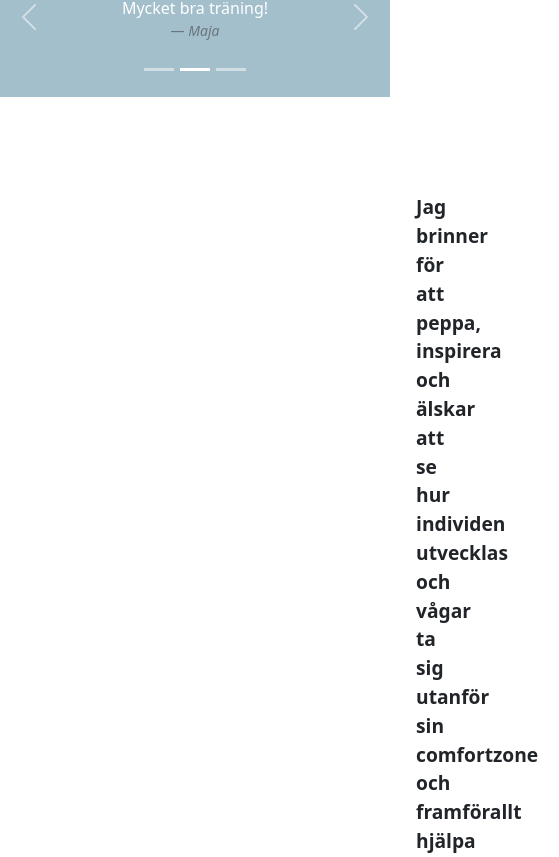
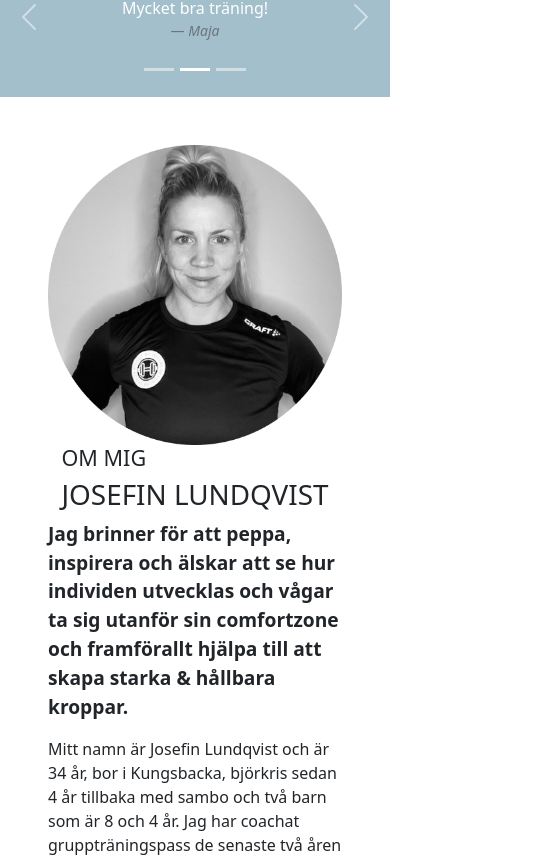
Before and after one commit to JannieBackman/examensarbete, a React (Create React App) app: page / in a window 390 px wide. Shown: the part 4967-5824 px from the top of the page, 559 px wide, since content can reach past the window. Built offline with nearby package versions, Linux system fonts and the light colour scheme; a web font is replaced by a local one.

Commit message:
responsive start about section

```diff
--- a/src/components/About.css
+++ b/src/components/About.css
@@ -13,9 +13,35 @@
   letter-spacing: 0.5rem;
 }
 
+.about-imgTitle {
+  display: flex;
+  align-items: center;
+}
 .about-intro {
   font-size: larger;
 }
 .about-text {
   width: 75%;
 }
+
+@media (max-width: 2000px) {
+  .about-container {
+    flex-direction: column;
+    margin: 3rem;
+  }
+}
+
+@media (max-width: 1000px) {
+  .about-imgTitle {
+    flex-direction: column;
+    justify-content: flex-start;
+  }
+  .about-title,
+  .about-container {
+    padding: 0;
+  }
+
+  .about-text {
+    width: 100%;
+  }
+}
--- a/src/components/About.jsx
+++ b/src/components/About.jsx
@@ -1,21 +1,28 @@
-import aboutMe from './assets/AboutMe.png';
-import './About.css';
+import aboutMe from "./assets/AboutMe.png";
+import "./About.css";
 
 function About() {
   return (
-    <div className="about-container" id="about-section">
-      <img src={aboutMe} alt="aboutme" width={300} />
-      <div className="about-title">
-        <h4>Om mig</h4>
-        <h1>Josefin Lundqvist</h1>
+    <div className='about-container' id='about-section'>
+      <div className='about-imgTitle'>
+        <img
+          src={aboutMe}
+          alt='aboutme'
+          width={300}
+          style={{ maxWidth: "100%", height: "auto" }}
+        />
+        <div className='about-title'>
+          <h4>Om mig</h4>
+          <h1>Josefin Lundqvist</h1>
+        </div>
       </div>
-      <div className="about-text">
-        <p className="about-intro">
+      <div className='about-text'>
+        <p className='about-intro'>
           <strong>
             Jag brinner för att peppa, inspirera och älskar att se hur individen
             utvecklas och vågar ta sig utanför sin comfortzone och framförallt
             hjälpa till att skapa starka & hållbara kroppar.
-          </strong>{' '}
+          </strong>{" "}
         </p>
         <p>
           Mitt namn är Josefin Lundqvist och är 34 år, bor i Kungsbacka,
```
